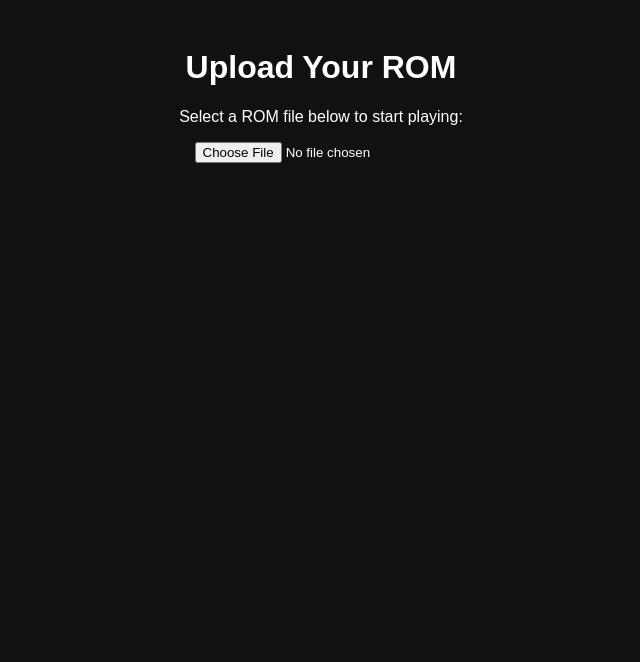
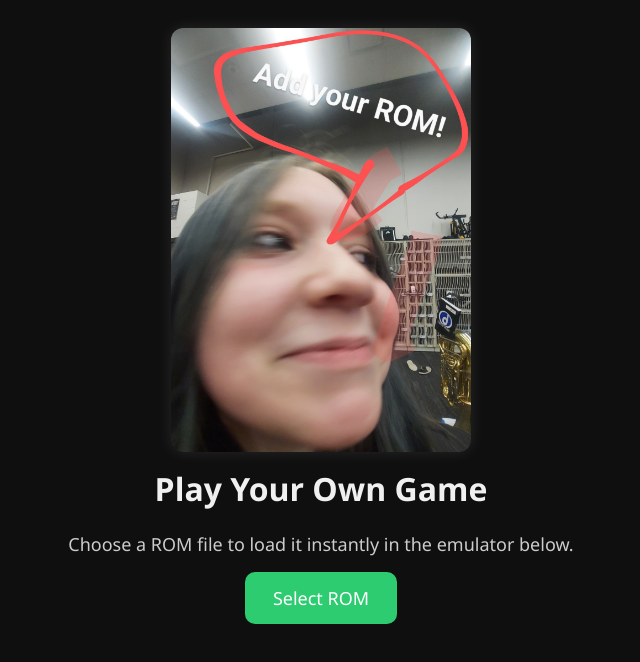
Before and after one commit to FearSam559678/emulator-site, a plain HTML site: page index.html in a window 1280 px wide. Shown: the whole page, without its empty margins (319-959 px from the left). Drawn offline with Linux system fonts and the light colour scheme.

Commit message:
Add files via upload

```diff
--- a/index.html
+++ b/index.html
@@ -5,15 +5,68 @@
   <meta charset="UTF-8">
   <title>EmulatorJS - Upload Your Own ROM</title>
   <style>
-    body { background: #111; color: white; font-family: sans-serif; text-align: center; padding: 20px; }
-    iframe { border: none; width: 800px; height: 600px; margin-top: 20px; }
+    body {
+      background: #0f0f0f;
+      color: #f0f0f0;
+      font-family: 'Segoe UI', Tahoma, Geneva, Verdana, sans-serif;
+      text-align: center;
+      padding: 20px;
+    }
+    header {
+      margin-bottom: 30px;
+    }
+    header img {
+      max-width: 300px;
+      height: auto;
+      border-radius: 12px;
+      box-shadow: 0 0 15px rgba(255,255,255,0.1);
+    }
+    h1 {
+      margin-top: 10px;
+      font-size: 32px;
+    }
+    p {
+      font-size: 18px;
+      color: #ccc;
+    }
+    .upload-btn {
+      background-color: #2ecc71;
+      border: none;
+      color: white;
+      padding: 14px 28px;
+      text-align: center;
+      font-size: 18px;
+      border-radius: 10px;
+      cursor: pointer;
+      transition: background 0.3s;
+    }
+    .upload-btn:hover {
+      background-color: #27ae60;
+    }
+    #romInput {
+      display: none;
+    }
+    iframe {
+      border: none;
+      width: 800px;
+      height: 600px;
+      margin-top: 30px;
+      border-radius: 10px;
+      box-shadow: 0 0 20px rgba(0,0,0,0.6);
+    }
   </style>
 </head>
 <body>
-  <h1>Upload Your ROM</h1>
-  <p>Select a ROM file below to start playing:</p>
+  <header>
+    <img src="logo.jpg" alt="Logo" />
+    <h1>Play Your Own Game</h1>
+    <p>Choose a ROM file to load it instantly in the emulator below.</p>
+  </header>
+
+  <label for="romInput" class="upload-btn">Select ROM</label>
   <input type="file" id="romInput" />
-  <div id="game" style="margin-top: 20px;"></div>
+
+  <div id="game"></div>
 
   <script src="loader.js"></script>
 </body>
```
Also changed, not shown: logo.jpg (added).
